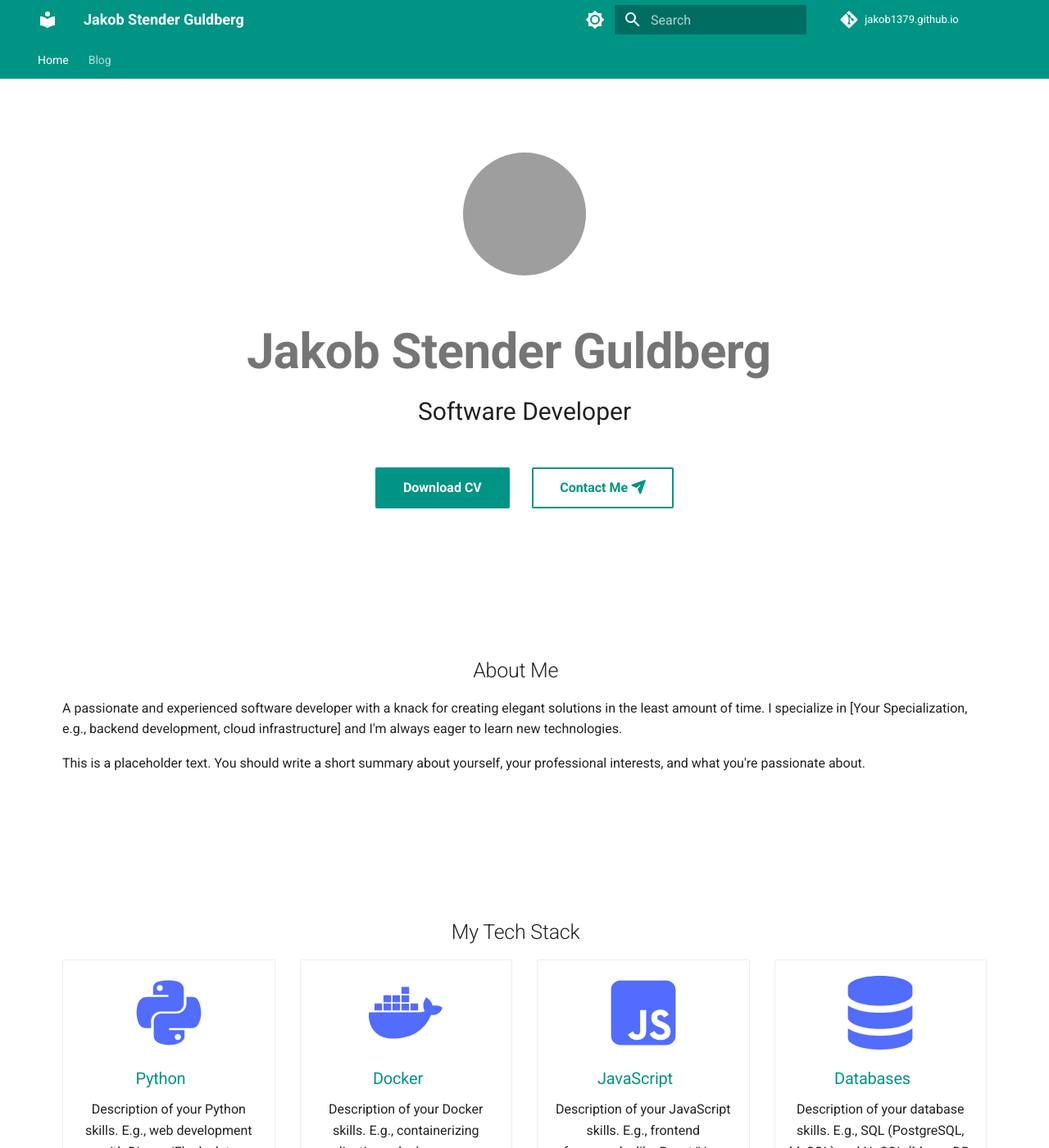
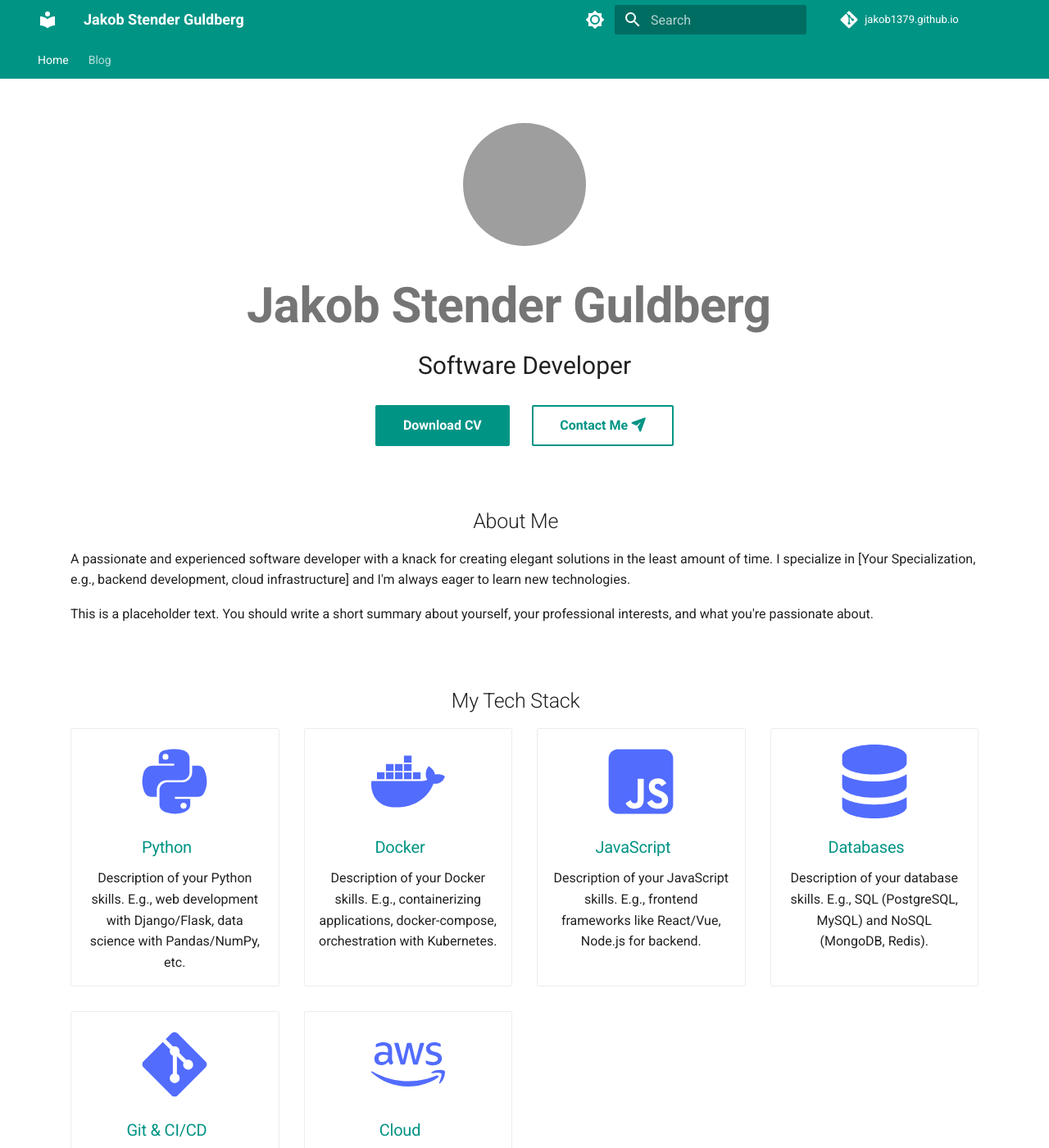
Before and after one commit to jakob1379/jakob1379.github.io, an MkDocs documentation site: the page built from docs/index.md, in a window 1280 px wide and 1400 px high. Shown: the whole window at 82% size. Built offline with MkDocs 1.6.1 and Material for MkDocs 9.7.7, drawn with Linux system fonts in a browser that asks for light colours; comment, search, counter and statistics services are not loaded; grey boxes are pictures that could not be loaded.

Commit message:
style: Refine docs layout and spacing

```diff
--- a/docs/index.md
+++ b/docs/index.md
@@ -8,14 +8,17 @@ hide:
 
 <div class="hero" markdown>
   <img src="https://github.com/jakob1379.png" alt="Jakob Stender Guldberg" style="width: 150px; height: 150px; border-radius: 50%;">
-  <h1>Jakob Stender Guldberg</h1>
+
+# Jakob Stender Guldberg #
+
   <p>Software Developer</p>
+
   [Download CV](assets/Jakob_Stender_Gulderg_CV.pdf){ .md-button .md-button--primary }
   [Contact Me :fontawesome-solid-paper-plane:](mailto:jakob1379+jgalabs@gmail.com){ .md-button}
 </div>
 
 <div class="section" markdown>
-<h2 class="section-title">About Me</h2>
+## About Me
 
 A passionate and experienced software developer with a knack for creating elegant solutions in the least amount of time. I specialize in [Your Specialization, e.g., backend development, cloud infrastructure] and I'm always eager to learn new technologies.
 
@@ -23,7 +26,7 @@ This is a placeholder text. You should write a short summary about yourself, you
 </div>
 
 <div class="section" markdown>
-<h2 class="section-title">My Tech Stack</h2>
+## My Tech Stack
 
 <div class="grid cards" markdown>
 -   :fontawesome-brands-python:{ .md-icon }
--- a/docs/stylesheets/extra.css
+++ b/docs/stylesheets/extra.css
@@ -10,7 +10,7 @@
 /* Hero section styles */
 .hero {
     text-align: center;
-    padding: 2rem 1rem;
+    padding: 0.2rem 0.2rem;
     /* background-color: var(--md-primary-fg-color); */
     /* color: var(--md-primary-bg-color); */
 }
@@ -34,27 +34,13 @@
 .hero p {
     font-size: 1.5rem;
     margin-top: 0;
-    margin-bottom: 2rem;
+    margin-bottom: 1rem;
 }
 
 .hero .md-button {
     font-size: medium;
     margin-right: 0.5rem;
     margin-left: 0.5rem;
-}
-
-/* General section styling */
-.section {
-    padding: 3rem 1.5rem;
-    max-width: 1200px;
-    margin: 0 auto;
-}
-
-.section-title {
-    text-align: center;
-    font-size: 2.5rem;
-    font-weight: 700;
-    margin-bottom: 3rem;
 }
 
 /* Skills grid (re-purposing MkDocs Material grid cards) */
@@ -73,11 +59,6 @@
     list-style: none; /* Remove default list bullet */
 }
 
-.grid.cards > ul > li:hover {
-    transform: translateY(-5px);
-    box-shadow: 0 5px 15px var(--md-shadow-color);
-}
-
 .grid.cards h3 {
     margin-top: 1rem;
     margin-bottom: 0.5rem;
@@ -94,3 +75,21 @@
     font-size: 4rem; /* Adjust as needed */
     color: var(--md-accent-fg-color); /* Adjust as needed */
 }
+
+/* General section styling */
+.section {
+    padding: 0.5rem 2rem;
+    max-width: 1200px;
+    margin: 0 auto;
+}
+
+.section-title {
+    text-align: center;
+    font-size: 2.5rem;
+    font-weight: 700;
+    margin-bottom: 3rem;
+}
+
+.section h2 { /* Apply general styling to all H2s in a section */
+    text-align: center;
+}
```
